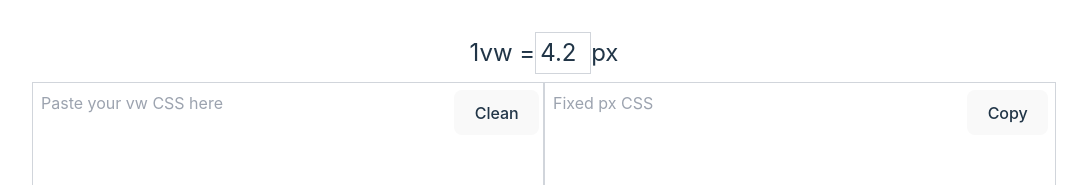
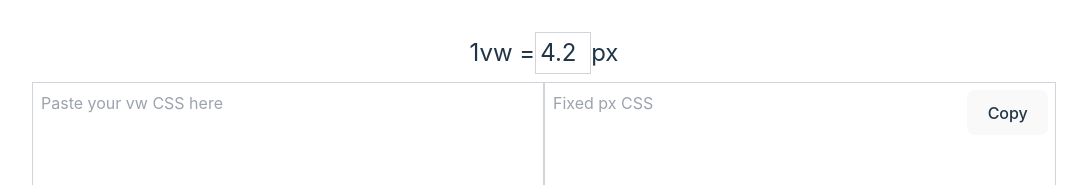
Before and after one commit to Wsgamer7/vw2px_web, a React (Vite) app: page / in a window 1280 px wide. Shown: the top 185 px of the page, without its empty margins (96-1183 px from the left). Built offline with nearby package versions, Linux system fonts and the light colour scheme.

Commit message:
clean btn seen only when have input

```diff
--- a/src/App.jsx
+++ b/src/App.jsx
@@ -37,6 +37,7 @@ function App() {
             setCopyText("Copy");
           }}
         />
+        {rawCss && (
           <button
             className="absolute top-2 right-[50.5%] z-20"
             onClick={() => {
@@ -45,6 +46,8 @@ function App() {
           >
             Clean
           </button>
+        )}
+
         <textarea
           className="w-[50%] p-2 border border-gray-300 resize-none"
           placeholder="Fixed px CSS"
```
Lines whose indentation alone changed are shown as unchanged.
